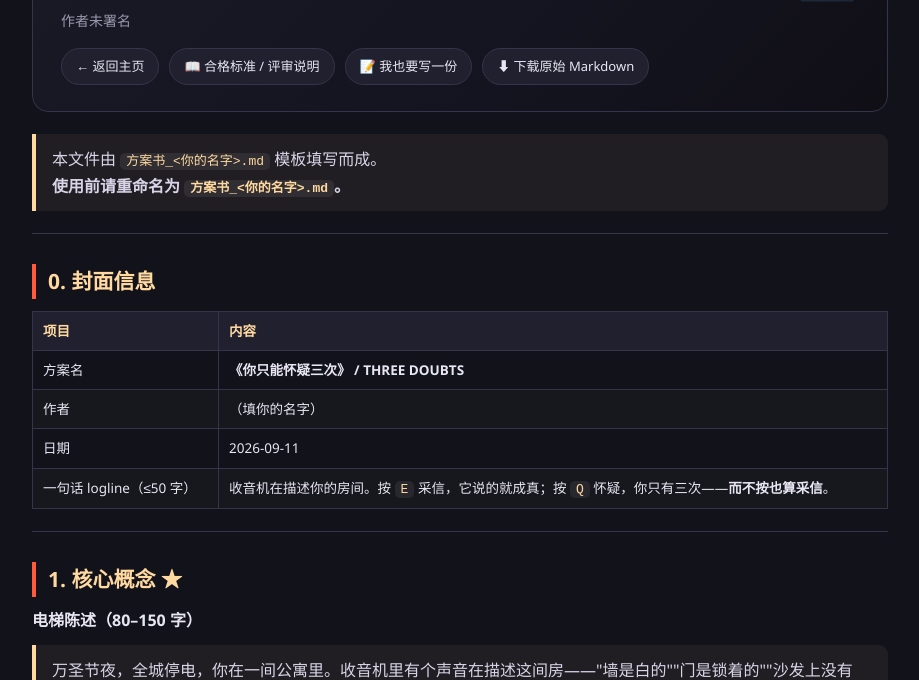
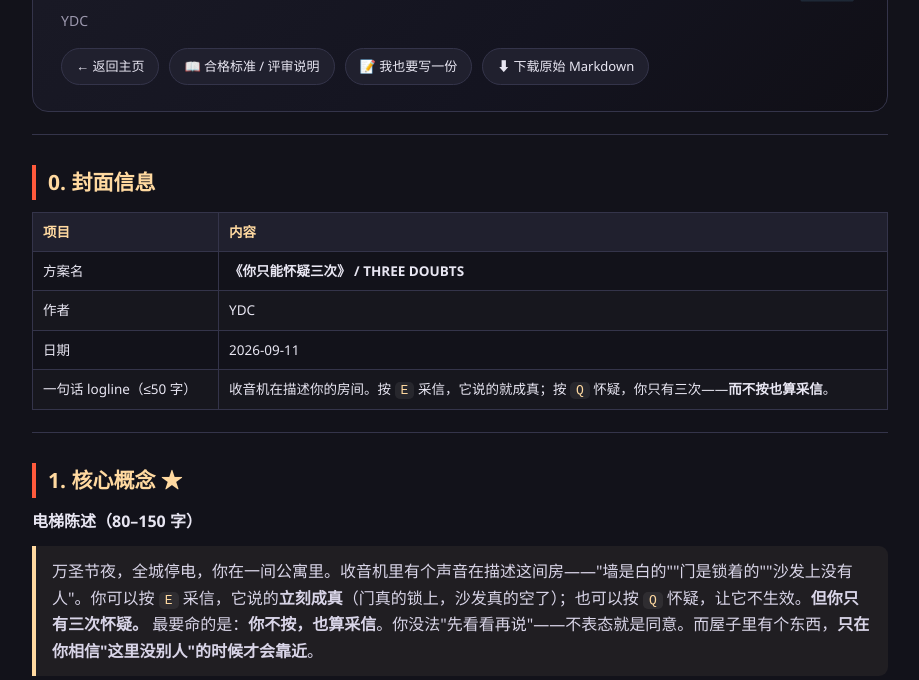
Before and after one commit to LittleYang879/hawktober-horrors-2026, a plain HTML site: page proposals/three-doubts.html in a window 1280 px wide. Shown: the part 124-804 px from the top of the page, without its empty margins (180-1099 px from the left). Drawn offline with Linux system fonts and the light colour scheme.

Commit message:
update proposals/three-doubts.html

```diff
--- a/proposals/three-doubts.html
+++ b/proposals/three-doubts.html
@@ -52,7 +52,7 @@
   <div class="hero">
     <div class="kicker">Proposal · 方案书</div>
     <h1>《你只能怀疑三次》 / THREE DOUBTS</h1>
-    <div class="by">作者未署名</div>
+    <div class="by">YDC</div>
     <div class="navlinks">
       <a href="../index.html">← 返回主页</a>
       <a href="../proposal.html">📖 合格标准 / 评审说明</a>
@@ -60,10 +60,9 @@
       <a href="three-doubts.md">⬇ 下载原始 Markdown</a>
     </div>
   </div>
-  <main><blockquote>本文件由 <code>方案书_&lt;你的名字&gt;.md</code> 模板填写而成。<br><b>使用前请重命名为 <code>方案书_&lt;你的名字&gt;.md</code>。</b></blockquote>
-<hr>
+  <main><hr>
 <h2>0. 封面信息</h2>
-<table class="tbl"><thead><tr><th>项目</th><th>内容</th></tr></thead><tbody><tr><td>方案名</td><td><b>《你只能怀疑三次》 / THREE DOUBTS</b></td></tr><tr><td>作者</td><td>（填你的名字）</td></tr><tr><td>日期</td><td>2026-09-11</td></tr><tr><td>一句话 logline（≤50 字）</td><td>收音机在描述你的房间。按 <code>E</code> 采信，它说的就成真；按 <code>Q</code> 怀疑，你只有三次——<b>而不按也算采信</b>。</td></tr></tbody></table>
+<table class="tbl"><thead><tr><th>项目</th><th>内容</th></tr></thead><tbody><tr><td>方案名</td><td><b>《你只能怀疑三次》 / THREE DOUBTS</b></td></tr><tr><td>作者</td><td>YDC</td></tr><tr><td>日期</td><td>2026-09-11</td></tr><tr><td>一句话 logline（≤50 字）</td><td>收音机在描述你的房间。按 <code>E</code> 采信，它说的就成真；按 <code>Q</code> 怀疑，你只有三次——<b>而不按也算采信</b>。</td></tr></tbody></table>
 <hr>
 <h2>1. 核心概念 ★</h2>
 <p><b>电梯陈述（80–150 字）</b></p>
```
